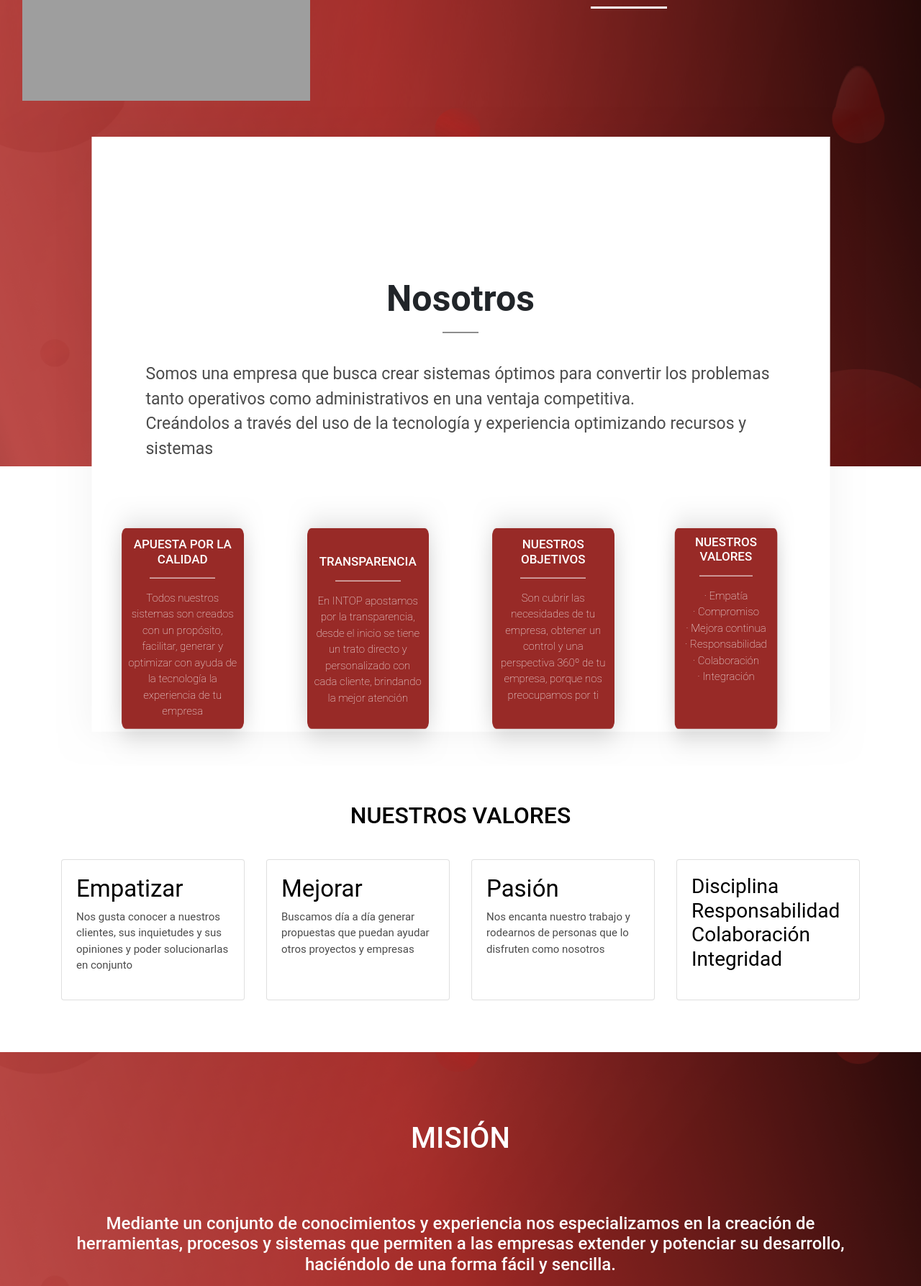
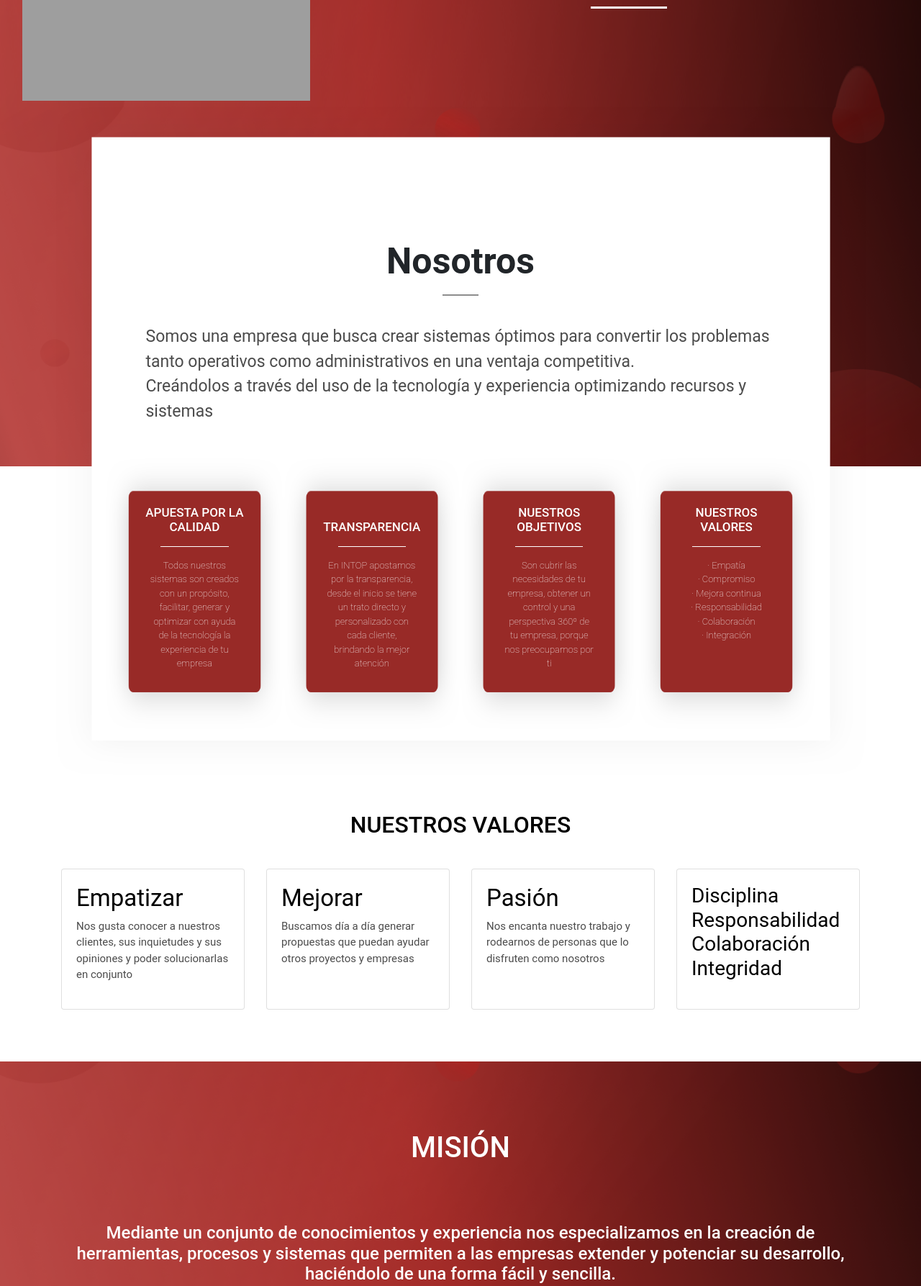
Before and after one commit to SergeantMini/susa2.0, a PHP site: page /nosotros.php in a window 1280 px wide. Shown: the part 168-1955 px from the top of the page at 72% size. Run offline with PHP 8.4, Linux system fonts and the light colour scheme; grey boxes are pictures that could not be loaded.

Commit message:
Update nosotros.php

```diff
--- a/workspace/nosotros.php
+++ b/workspace/nosotros.php
@@ -44,21 +44,15 @@
 <div style="background-image: url('fondo-abajo.png');background-repeat: no-repeat;background-size:100% 500px;">
    <div class="col-md-12" style="width:100%;">
         <div style="background-image: url('Rectangulo_blanco_contacto.png');background-position:center;background-repeat: no-repeat;background-size:90% 100%;width:100%;padding-top:10%">
-          <div class="row" style="padding-top:0%;">
-          <div class="col-md-12" id="form_container" style="width:100%;padding-top:5%;padding-bottom-5%;">
-          <br><br>
+          <div class="col-md-12" id="form_container">
               <h2 style="font-family: 'Roboto', sans-serif;font-weight:bold;text-align:center;font-size:50px;">
-              Nosotros</h2>
+                <br>Nosotros</h2>
               <hr style="border-top: 2px solid #8d8d8d;width:50px;" align="center">
               <br>
           </div>
-          </div>
           <div class="row">
             <div class="col-md-12" style="width:100%">
-              <div style="position: relative; top: 50%;
-    left: 50%;
-    -webkit-transform: translate(-50%, -50%);
-    transform: translate(-50%, -50%);width:70%;text-align:left;">
+              <div style="position: relative; top: 50%;left: 50%;-webkit-transform: translate(-50%, -50%);transform: translate(-50%, -50%);width:70%;text-align:left;">
                 <text style="	font-family: 'Roboto', sans-serif;
                           	font-weight: medium;
                           	color: #4c4c4c;
@@ -72,74 +66,77 @@
           <br><br>
           <div class="row">
           <style>
+          #titulotarjetasRojas{
+              font-family: 'Roboto', sans-serif;
+              color:white;
+              text-align:center;
+              font-size:17px;
+              padding-top:10%;
+          }
           #textotarjetasrojas{
                 font-family: 'Roboto', sans-serif;
                 color:white;
                 text-align:center;
-                font-size:15px;
+                font-size:13px;
                 font-weight:lighter;
+                padding-right:10%;
+                padding-left:10%;
+                padding-bottom:10%;
+            }
+          #tarjetaroja{
+              display: flex;display: -webkit-flex;
+              flex-wrap: wrap;
+              background-image: url('Rectangulo_vino.png');
+              background-size: 100% 100%;
+              padding-top:5%;
+              padding-bottom:5%;
+              padding-right:3%;
+              padding-left:3%;
           }
           </style>
-            <div class="col-md-12" style="width:100%">
-                <div style="position: relative; top: 50%;
-    left: 50%;
-    -webkit-transform: translate(-50%, -50%);
-    transform: translate(-50%, -50%);width:80%;text-align:left;">
-                  <div class="row" >
-                    <div style="display: flex;display: -webkit-flex;flex-wrap: wrap;" class="col-sm-12 col-md-6 col-lg-3">
-                        <div id="carouselExampleIndicators2" class="carousel slide" data-ride="carousel" style="background-image: url('Rectangulo_vino.png');background-size: 100% 100%;padding-top:15%;text-align:center;">
-                        <div class="container" align="center" style="padding-top:10%;text-align:center;width:80%;">
-                              <h2 align="center" style="font-family: 'Roboto', sans-serif;color:white;text-align:center;font-size:17px;">
+
+          <div align="center" style="width:100%;padding-bottom:5%;">
+            <div class="row" style="width:77%">
+                <div class="col-sm-12 col-md-6 col-lg-3" id="tarjetaroja">
+                    <div class="container" >
+                        <h2 id="titulotarjetasRojas">
                             APUESTA POR LA CALIDAD
                         </h2>
                         <hr style="border-top: 1px solid white;width:60%;" align="center">
                         <p id="textotarjetasrojas">
                             Todos nuestros sistemas son creados con un propósito, facilitar, generar y optimizar con ayuda de la tecnología la experiencia de tu empresa
                         </p>
-                              <br><br>
                     </div>
                 </div>
-                </div>
-
-                <div style="display: flex;display: -webkit-flex;flex-wrap: wrap;" class="col-sm-12 col-md-6 col-lg-3">
-                        <div id="carouselExampleIndicators2" class="carousel slide" data-ride="carousel" style="background-image: url('Rectangulo_vino.png');background-size: 100% 100%;padding-top:15%;text-align:center;">
-                        <div class="container" align="center" style="padding-top:10%;text-align:center;width:80%;">
-                        <br>
-                              <h2 align="center" style="font-family: 'Roboto', sans-serif;color:white;text-align:center;font-size:17px;">
-                                TRANSPARENCIA
+                <div class="col-sm-12 col-md-6 col-lg-3" id="tarjetaroja">
+                    <div class="container" style="flex:1;">
+                        <h2 id="titulotarjetasRojas">
+                            <br>TRANSPARENCIA
                         </h2>
                         <hr style="border-top: 1px solid white;width:60%;" align="center">
                         <p id="textotarjetasrojas">
                             En INTOP apostamos por la transparencia, desde el inicio se tiene un trato directo y personalizado con cada cliente, brindando la mejor atención
                         </p>
-                              <br><br>
                     </div>
                 </div>
-                </div>
-
-                <div style="display: flex;display: -webkit-flex;flex-wrap: wrap;" class="col-sm-12 col-md-6 col-lg-3">
-                        <div id="carouselExampleIndicators2" class="carousel slide" data-ride="carousel" style="background-image: url('Rectangulo_vino.png');background-size: 100% 100%;padding-top:15%;text-align:center;">
-                        <div class="container" align="center" style="padding-top:10%;text-align:center;width:80%;">
-                              <h2 align="center" style="font-family: 'Roboto', sans-serif;color:white;text-align:center;font-size:17px;">
+                <div class="col-sm-12 col-md-6 col-lg-3" id="tarjetaroja">
+                    <div class="container" style="flex:1;">
+                        <h2 id="titulotarjetasRojas">
                             NUESTROS OBJETIVOS
                         </h2>
                         <hr style="border-top: 1px solid white;width:60%;" align="center">
                         <p id="textotarjetasrojas">
                             Son cubrir las necesidades de tu empresa, obtener un control y una perspectiva 360º de tu empresa, porque nos preocupamos por ti
                         </p>
-                              <br><br>
                     </div>
                 </div>
-                </div>
-
-                <div style="display: flex;display: -webkit-flex;flex-wrap: wrap;" class="col-sm-12 col-md-6 col-lg-3">
-                        <div id="carouselExampleIndicators2" class="carousel slide" data-ride="carousel" style="background-image: url('Rectangulo_vino.png');background-size: 100% 100%;padding-top:15%;text-align:center;">
-                        <div class="container" align="center" style="padding-top:10%;text-align:center;width:80%;">
-                              <h2 align="center" style="font-family: 'Roboto', sans-serif;color:white;text-align:center;font-size:17px;">
+                <div class="col-sm-12 col-md-6 col-lg-3" id="tarjetaroja">
+                    <div class="container" style="flex:1;">
+                        <h2 id="titulotarjetasRojas">
                             NUESTROS VALORES
                         </h2>
                         <hr style="border-top: 1px solid white;width:60%;" align="center">
-                              <p style="font-family: 'Roboto', sans-serif;color:white;text-align:center;font-size:15px;font-weight:lighter;">
+                        <p id="textotarjetasrojas">
                                 · Empatía</br>
                                 · Compromiso</br>
                                 · Mejora continua</br>
@@ -150,10 +147,10 @@
                     </div>
                 </div>
             </div>
-
            </div>
            </div>
-          </div>
+
+
         </div>
     </div>
 </div>
@@ -174,21 +171,23 @@
 
 <div class="container">
   <div class="row">
-    <div style="display: flex;
-  display: -webkit-flex;
-  flex-wrap: wrap;" class="col-sm-12 col-md-6 col-lg-3">
+    <div style="display: flex;display: -webkit-flex;flex-wrap: wrap;" class="col-sm-12 col-md-6 col-lg-3">
       <div class="card" style="flex:1;">
         <div class="card-body">
             <h5 style="text-align: left;
         	color: black;
         	font-size: 33px;
         	font-family: 'Roboto', sans-serif;
-	font-weight: normal;">Empatizar</h5>
+        	font-weight: normal;">
+        	   Empatizar
+        	</h5>
             <p style="text-align: left;
         	color: #4c4c4c;
         	font-size: 15px;
         	font-family: 'Roboto', sans-serif;
-	font-weight: normal;">Nos gusta conocer a nuestros clientes, sus inquietudes y sus opiniones y poder solucionarlas en conjunto</p>
+        	font-weight: normal;">
+        	   Nos gusta conocer a nuestros clientes, sus inquietudes y sus opiniones y poder solucionarlas en conjunto
+        	</p>
   </div>
 </div>
     </div>
```
Lines whose indentation alone changed are shown as unchanged.
